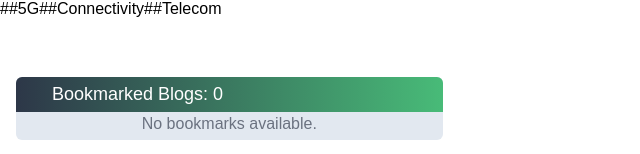
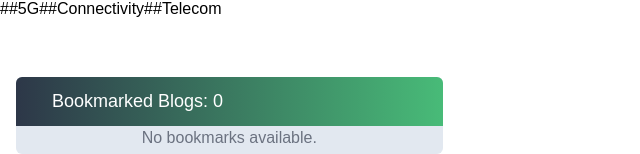
Before and after one commit to touhid71/book_lover, a React (Vite) app in the folder book_lover/: page / in a window 1280 px wide. Shown: the part 3687-3841 px from the top of the page, without its empty margins (0-640 px from the left). Built offline with nearby package versions, Linux system fonts and the light colour scheme.

Commit message:
added css

```diff
--- a/book_lover/src/App.css
+++ b/book_lover/src/App.css
@@ -12,6 +12,15 @@
   opacity: 0; /* Start hidden */
   animation: fadeInOut 4s ease-in-out forwards; /* Apply the keyframe animation */
   box-shadow: 0 4px 6px rgba(0, 0, 0, 0.1);
+}
+/* Green notification for "Added to bookmarks" */
+.notification.add {
+  background-color: #38a169; /* Green color for success */
+}
+
+/* Professional color notification for "Removed from bookmarks" */
+.notification.remove {
+  background-color: orangered; /* Blue color for informational/neutral */
 }
 
 /* Keyframe animation for fading in and out */
@@ -42,36 +51,38 @@
 /* For the Bookmark section */
 .bookmarks-container {
   width: 33.3333%; /* 1/3 width */
-  margin-left: 1rem;
-  margin-top: 2.75rem;
-  padding-top: 0.75rem;
+  height: 30%;
+  margin-left: 16px; /* 1rem */
+  margin-top: 44px; /* 2.75rem */
+  padding-top: 12px; /* 0.75rem */
 }
 
 .bookmarks-header {
   background-color: #e2e8f0; /* Light gray */
-  border-radius: 0.375rem;
-  padding-bottom: 0.25rem;
+  border-radius: 6px; /* 0.375rem */
+  padding-bottom: 4px; /* 0.25rem */
   position: sticky;
   top: 0;
   z-index: 10;
 }
 
 .bookmarks-title {
-  font-size: 1.125rem;
-  padding-left: 2.25rem;
+  font-size: 18px; /* 1.125rem */
+  padding-left: 36px; /* 2.25rem */
   background: linear-gradient(to right, #2d3748, #48bb78); /* Gradient */
   color: white;
-  padding-top: 0.25rem;
-  padding-bottom: 0.25rem;
-  border-radius: 0.375rem 0.375rem 0 0;
+  padding-top: 11px; /* 0.25rem */
+  padding-bottom: 11px; /* 0.25rem */
+  border-radius: 6px 6px 0 0; /* 0.375rem 0.375rem 0 0 */
 }
 
 .bookmark-item {
-  padding: 0.5rem;
-  margin-top: 0.5rem;
-  border-radius: 0.375rem;
+  padding: 8px; /* 0.5rem */
+  margin-top: 8px; /* 0.5rem */
+  border-radius: 6px; /* 0.375rem */
   background-color: #f8fafc; /* Light gray */
 }
+
 
 .bookmark-item-new {
   background-color: #c6f6d5; /* Light green for new items */
--- a/book_lover/src/App.jsx
+++ b/book_lover/src/App.jsx
@@ -6,7 +6,7 @@ import Header from "./components/Header/Header";
 
 function App() {
   const [bookmarks, setBookmarks] = useState([]);
-  const [notification, setNotification] = useState(""); // State for notification
+  const [notification, setNotification] = useState(null); // State for notification
 
   const handleAddToBookmark = (blog) => {
     const isAlreadyBookmarked = bookmarks.find((b) => b.id === blog.id);
@@ -14,17 +14,23 @@ function App() {
     if (isAlreadyBookmarked) {
       // If the blog is already bookmarked, remove it
       setBookmarks(bookmarks.filter((b) => b.id !== blog.id));
-      setNotification(`Removed from bookmarks.`);
+      setNotification({
+        message: `Removed from bookmarks.`,
+        type: 'remove', // Set 'remove' type
+      });
     } else {
       // Otherwise, add it to the bookmarks
       setBookmarks([...bookmarks, blog]);
-      setNotification(`Added to bookmarks.`);
+      setNotification({
+        message: `Added to bookmarks.`,
+        type: 'add', // Set 'add' type
+      });
     }
 
-    // Clear the notification after 4 seconds (matching the CSS animation time)
+    // Clear the notification after 3 seconds
     setTimeout(() => {
-      setNotification("");
-    }, 4000);
+      setNotification(null); // Clear notification when done
+    }, 3000);
   };
 
   return (
@@ -32,13 +38,13 @@ function App() {
       <Header />
       {/* Notification */}
       {notification && (
-        <div className="notification">
-          {notification}
+        <div className={`notification ${notification.type}`}>
+          {notification.message}
         </div>
       )}
       <div className="md:flex max-w-4xl mx-auto">
         <Blogs handleAddToBookmark={handleAddToBookmark} />
-        <Bookmarks bookmarks={bookmarks} notification={notification} />
+        <Bookmarks bookmarks={bookmarks} />
       </div>
     </>
   );
```
